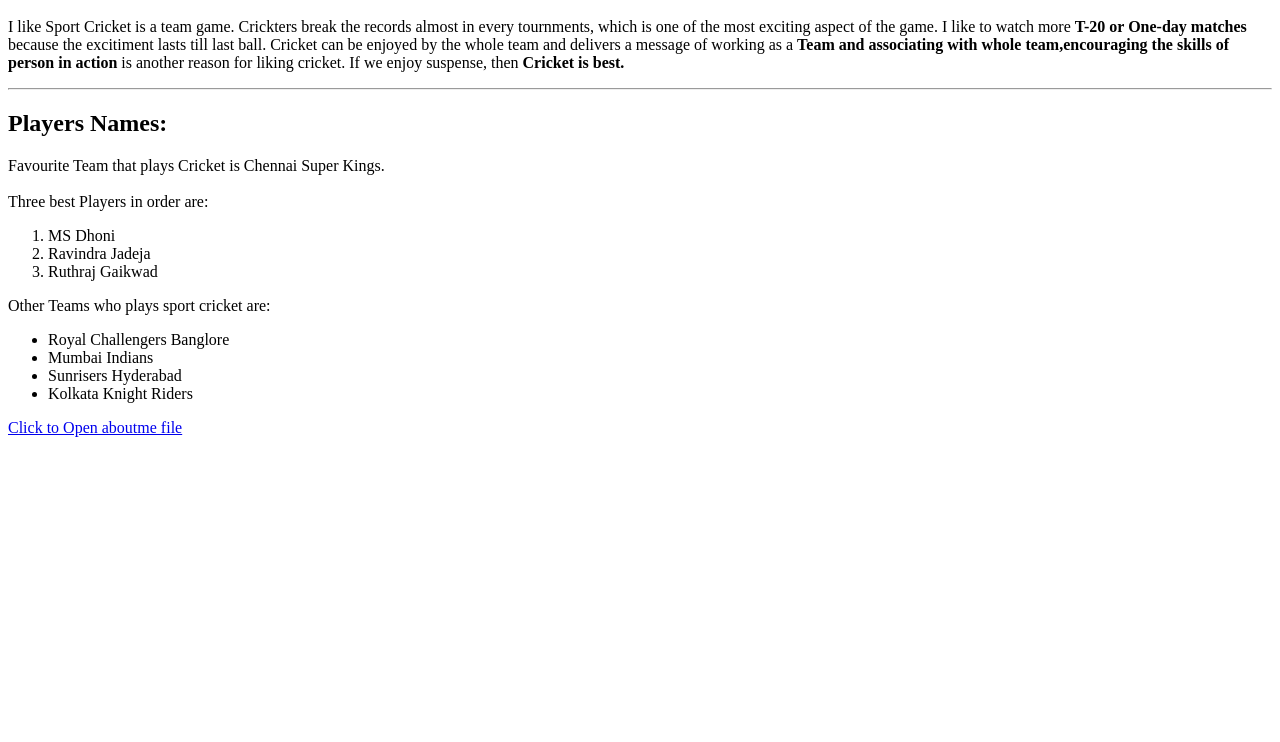
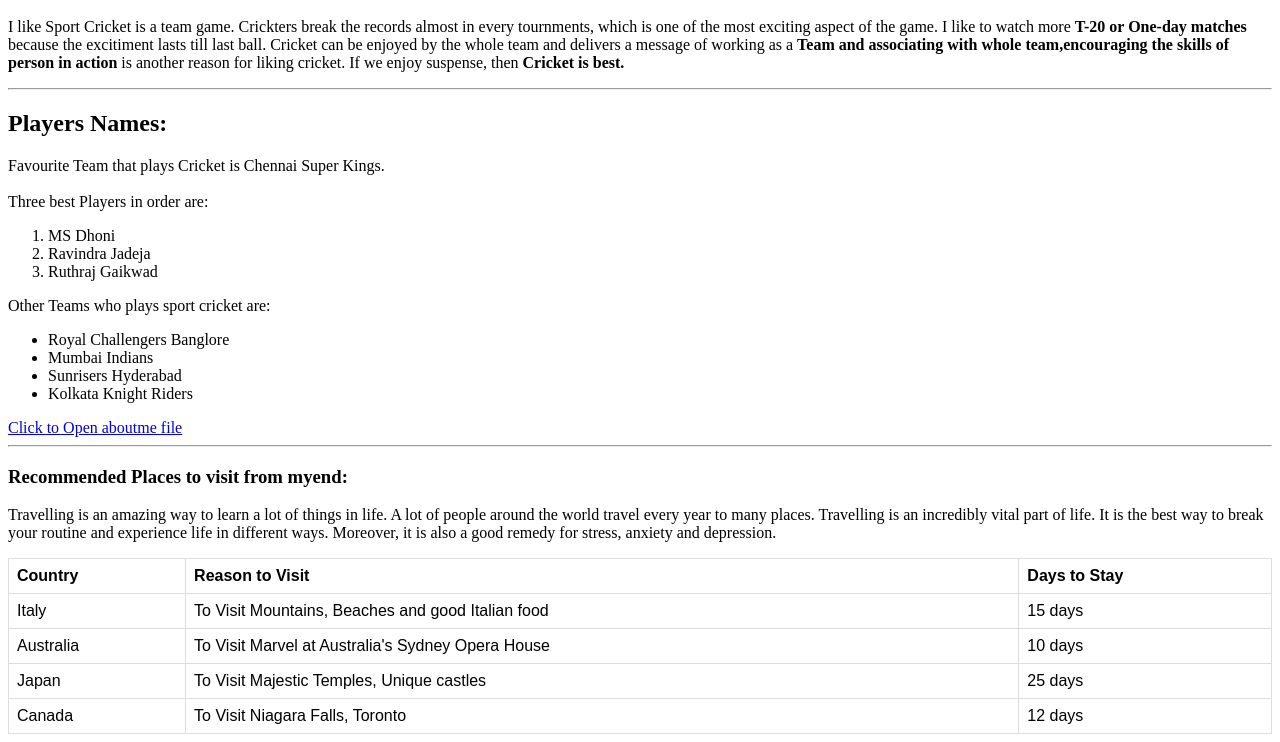
Before and after one commit to 44-563-Web-Apps-S23/44563-webapps-assignment-3-Sailaxmiveldanda, a plain HTML site: page index.html in a window 1280 px wide. Shown: the part 101-843 px from the top of the page. Before the commit the page ends 800 px from the top, so only its background shows below. Drawn offline with Linux system fonts and the light colour scheme.

Commit message:
Added table for countries

```diff
--- a/index.html
+++ b/index.html
@@ -34,5 +34,57 @@
             </ul>
         </p>
         <a href="aboutme.html">Click to Open aboutme file</a>
+
+    <hr>
+
+    <h3> Recommended Places to visit from myend: </h3>
+
+    <p>
+        Travelling is an amazing way to learn a lot of things in life.
+        A lot of people around the world travel every year to many places.
+        Travelling is an incredibly vital part of life. It is the best way to
+        break your routine and experience life in different ways. Moreover, it is also
+        a good remedy for stress, anxiety and depression.
+    </p>
+    <style>
+        table {
+          font-family: arial, sans-serif;
+          border-collapse: collapse;
+          width: 100%;
+        }
+
+        td, th {
+          border: 1px solid #dddddd;
+          text-align: left;
+          padding: 8px;
+        }
+        </style>
+    <table>
+        <tr>
+            <th> Country </th>
+            <th> Reason to Visit </th>
+            <th> Days to Stay </th>
+        </tr>
+        <tr>
+            <td> Italy </td>
+            <td> To Visit Mountains, Beaches and good Italian food </td>
+            <td> 15 days </td>
+        </tr>
+        <tr>
+            <td> Australia </td>
+            <td> To Visit Marvel at Australia's Sydney Opera House </td>
+            <td> 10 days </td>
+        </tr>
+        <tr>
+            <td> Japan </td>
+            <td> To Visit Majestic Temples, Unique castles </td>
+            <td> 25 days </td>
+        </tr>
+        <tr>
+            <td> Canada </td>
+            <td> To Visit Niagara Falls, Toronto </td>
+            <td> 12 days </td>
+        </tr>
+    </table>
     </body>
 </html>
```
